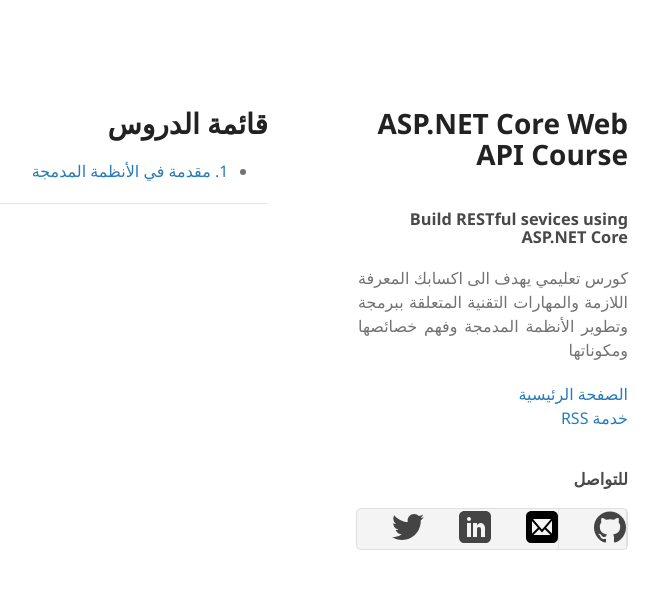
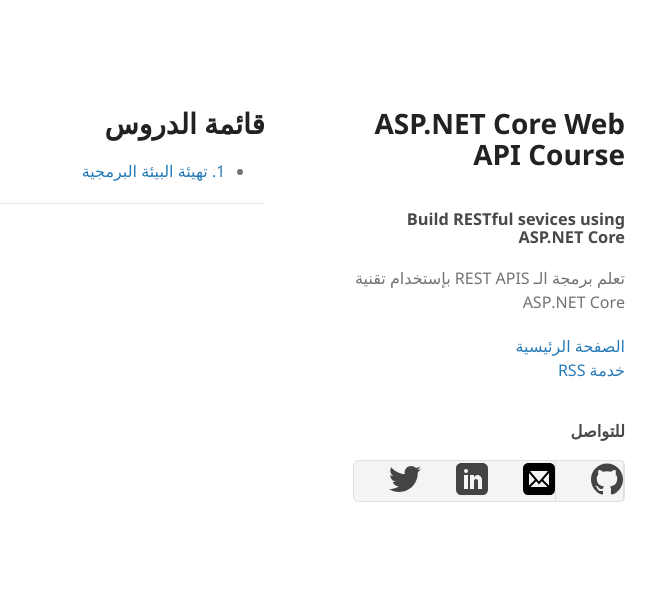
Before and after one commit to alhabish/aspnetcorewebapi-course, a Jekyll site: the page built from index.md, in a window 1280 px wide. Shown: the top 589 px of the page, without its empty margins (517-1176 px from the left). Built offline with Jekyll 4.4.1, drawn with Linux system fonts in a browser that asks for light colours.

Commit message:
modifies title of first article

```diff
--- a/_config.yml
+++ b/_config.yml
@@ -8,7 +8,7 @@ author: خالد الغامدي
 lang: ar-SA
 locale: ar-SA
 dir: rtl
-description: "كورس تعليمي يهدف الى اكسابك المعرفة اللازمة والمهارات التقنية المتعلقة ببرمجة وتطوير الأنظمة المدمجة وفهم خصائصها ومكوناتها"
+description: "تعلم برمجة الـ REST APIS بإستخدام تقنية ASP.NET Core"
 
 # User/Organization page
 #baseurl: "" # the subpath of your site, e.g. /blog
--- a/_posts/2017-09-27-introduction.md
+++ b/_posts/2020-04-02-setup-and-installation.md
@@ -1,7 +1,7 @@
 ---
 layout: post
-title: "1. مقدمة في الأنظمة المدمجة"
-date: 2017-09-27
+title: "1. تهيئة البيئة البرمجية"
+date: 2020-04-02
 lang: ar-SA
 index: 1
 comments: true
```
Also changed, not shown: index.md (+2 -1 lines).
